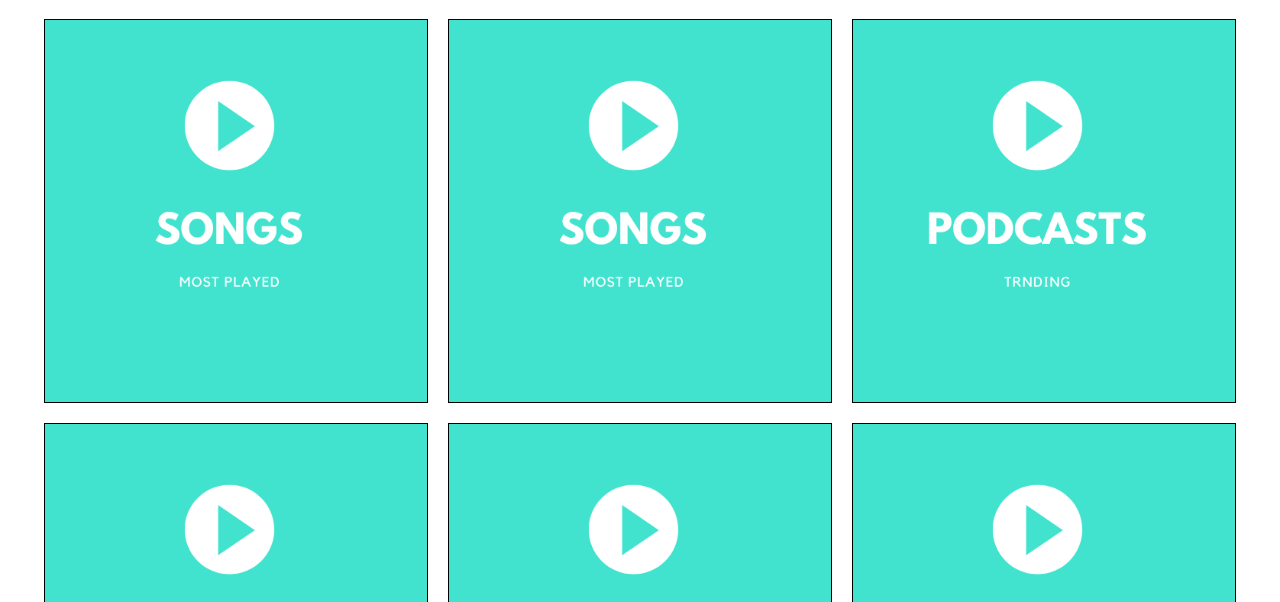
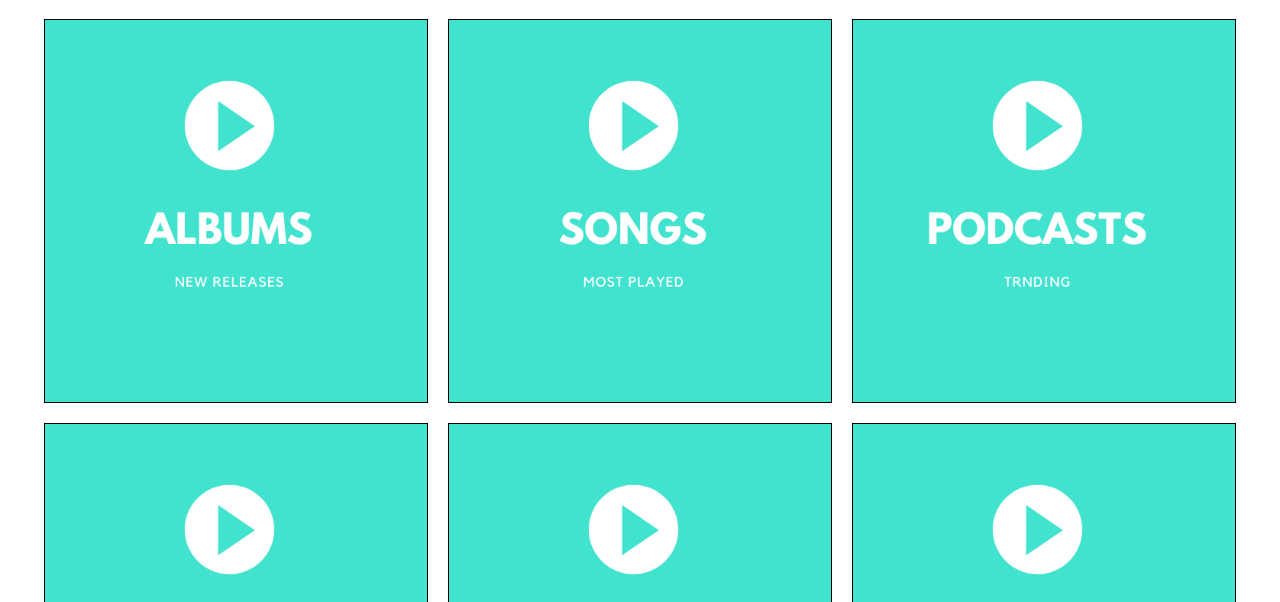
Before and after one commit to rsiritom/top3, a plain HTML site: page index.html in a window 1280 px wide. Shown: the part 676-1278 px from the top of the page. Drawn offline with Linux system fonts and the light colour scheme.

Commit message:
Update index.html

```diff
--- a/index.html
+++ b/index.html
@@ -63,7 +63,7 @@
         <div class="cell"><a href="top3youtube.html"><img src="top3youtube.png" alt="YouTube"></a></div>
         <div class="cell"><a href="top3movies.html"><img src="top3movies.png" alt="Movies"></a></div>
         <div class="cell"><a href="top3series.html"><img src="top3series.png" alt="Series"></a></div>
-        <div class="cell"><a href="top3albums.html"><img src="top3songs.png" alt="Albums"></a></div>
+        <div class="cell"><a href="top3albums.html"><img src="top3albums.png" alt="Albums"></a></div>
         <div class="cell"><a href="top3songs.html"><img src="top3songs.png" alt="Songs"></a></div>
         <div class="cell"><a href="top3podcasts.html"><img src="top3podcasts.png" alt="Podcasts"></a></div>
         <div class="cell"><a href="top3audiobooks.html"><img src="top3audiobook.png" alt="Audiobooks"></a></div>
```
